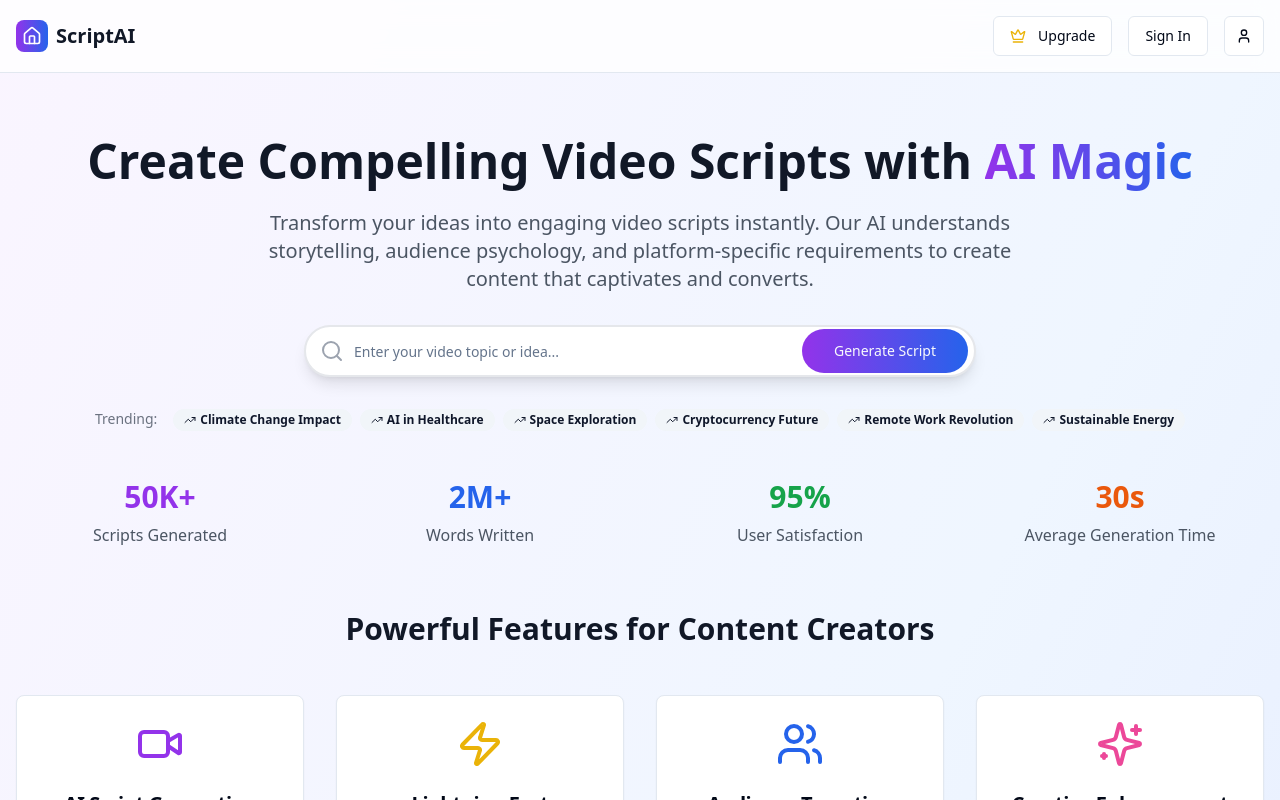
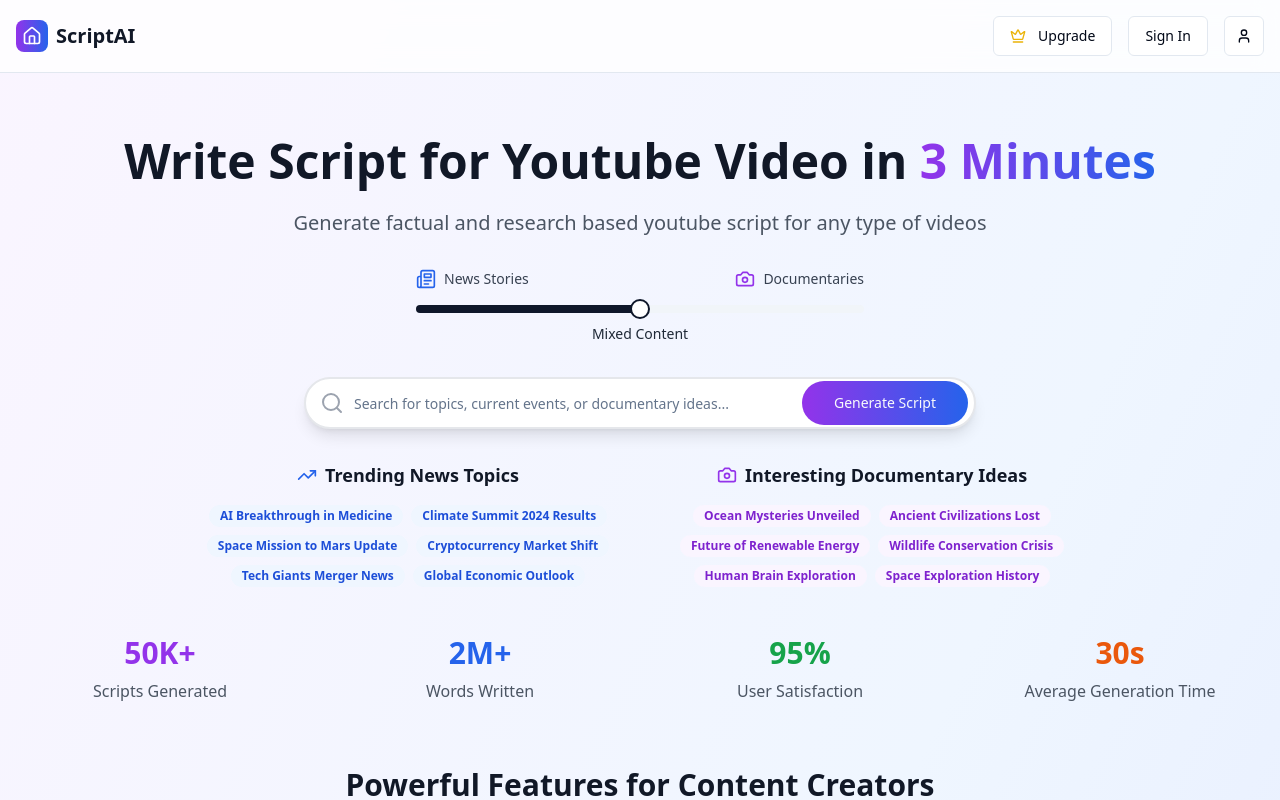
Before and after one commit to Prathap331/Story-Bit, a React (Vite) app: page / in a window 1280 px wide. Shown: the top 800 px of the page. Built offline with nearby package versions, Linux system fonts and the light colour scheme.

Commit message:
Refactor: Redesign home page
Redesigned the home page with a new header, buttons, and search options. Restored the old version of the home page.

```diff
--- a/src/pages/Index.tsx
+++ b/src/pages/Index.tsx
@@ -6,6 +6,7 @@ import { Button } from '@/components/ui/button';
 import { Card, CardContent, CardDescription, CardHeader, CardTitle } from '@/components/ui/card';
 import { Input } from '@/components/ui/input';
 import { Badge } from '@/components/ui/badge';
+import { Slider } from '@/components/ui/slider';
 import {
   Search,
   Video,
@@ -19,11 +20,14 @@ import {
   Star,
   CheckCircle,
   Image,
-  Film
+  Film,
+  Newspaper,
+  Camera
 } from 'lucide-react';
 
 const Index = () => {
   const [searchQuery, setSearchQuery] = useState('');
+  const [contentType, setContentType] = useState([50]); // 0 = News, 100 = Documentaries, 50 = middle
   const navigate = useNavigate();
 
   const handleSearch = () => {
@@ -32,14 +36,34 @@ const Index = () => {
     }
   };
 
-  const trendingTopics = [
-    'Climate Change Impact',
-    'AI in Healthcare',
-    'Space Exploration',
-    'Cryptocurrency Future',
-    'Remote Work Revolution',
-    'Sustainable Energy'
+  const getContentTypeLabel = () => {
+    if (contentType[0] < 25) return 'News Stories';
+    if (contentType[0] > 75) return 'Documentaries';
+    return 'Mixed Content';
+  };
+
+  const trendingNews = [
+    'AI Breakthrough in Medicine',
+    'Climate Summit 2024 Results',
+    'Space Mission to Mars Update',
+    'Cryptocurrency Market Shift',
+    'Tech Giants Merger News',
+    'Global Economic Outlook'
   ];
+
+  const documentaryTopics = [
+    'Ocean Mysteries Unveiled',
+    'Ancient Civilizations Lost',
+    'Future of Renewable Energy',
+    'Wildlife Conservation Crisis',
+    'Human Brain Exploration',
+    'Space Exploration History'
+  ];
+
+  const handleSuggestionClick = (suggestion: string) => {
+    setSearchQuery(suggestion);
+    navigate(`/search/${encodeURIComponent(suggestion)}`);
+  };
 
   const features = [
     {
@@ -93,22 +117,45 @@ const Index = () => {
       <div className="container mx-auto px-4 py-16">
         <div className="text-center mb-12">
           <h1 className="text-5xl font-bold text-gray-900 mb-6">
-            Create Compelling Video Scripts with{' '}
+            Write Script for Youtube Video in{' '}
             <span className="bg-gradient-to-r from-purple-600 to-blue-600 bg-clip-text text-transparent">
-              AI Magic
+              3 Minutes
             </span>
           </h1>
           <p className="text-xl text-gray-600 mb-8 max-w-3xl mx-auto">
-            Transform your ideas into engaging video scripts instantly. Our AI understands storytelling,
-            audience psychology, and platform-specific requirements to create content that captivates and converts.
+            Generate factual and research based youtube script for any type of videos
           </p>
+
+          {/* Content Type Slider */}
+          <div className="max-w-md mx-auto mb-8">
+            <div className="flex items-center justify-between mb-4">
+              <div className="flex items-center">
+                <Newspaper className="w-5 h-5 mr-2 text-blue-600" />
+                <span className="text-sm font-medium text-gray-700">News Stories</span>
+              </div>
+              <div className="flex items-center">
+                <Camera className="w-5 h-5 mr-2 text-purple-600" />
+                <span className="text-sm font-medium text-gray-700">Documentaries</span>
+              </div>
+            </div>
+            <Slider
+              value={contentType}
+              onValueChange={setContentType}
+              max={100}
+              step={1}
+              className="w-full"
+            />
+            <div className="text-center mt-2">
+              <span className="text-sm font-medium text-gray-800">{getContentTypeLabel()}</span>
+            </div>
+          </div>
 
           {/* Search Bar */}
           <div className="relative max-w-2xl mx-auto mb-8">
             <Search className="absolute left-4 top-1/2 transform -translate-y-1/2 text-gray-400 w-6 h-6" />
             <Input
               type="text"
-              placeholder="Enter your video topic or idea..."
+              placeholder="Search for topics, current events, or documentary ideas..."
               value={searchQuery}
               onChange={(e) => setSearchQuery(e.target.value)}
               onKeyPress={(e) => e.key === 'Enter' && handleSearch()}
@@ -123,23 +170,49 @@ const Index = () => {
             </Button>
           </div>
 
-          {/* Trending Topics */}
-          <div className="flex flex-wrap justify-center gap-2 mb-12">
-            <span className="text-sm text-gray-500 mr-2">Trending:</span>
-            {trendingTopics.map((topic, index) => (
+          {/* Trending Suggestions */}
+          <div className="max-w-4xl mx-auto mb-12">
+            <div className="grid md:grid-cols-2 gap-8">
+              {/* Trending News */}
+              <div>
+                <div className="flex items-center justify-center mb-4">
+                  <TrendingUp className="w-5 h-5 mr-2 text-blue-600" />
+                  <h3 className="text-lg font-semibold text-gray-900">Trending News Topics</h3>
+                </div>
+                <div className="flex flex-wrap justify-center gap-2">
+                  {trendingNews.map((topic, index) => (
                     <Badge
                       key={index}
                       variant="secondary"
-                className="cursor-pointer hover:bg-purple-100 transition-colors"
-                onClick={() => {
-                  setSearchQuery(topic);
-                  navigate(`/search/${encodeURIComponent(topic)}`);
-                }}
+                      className="cursor-pointer hover:bg-blue-100 transition-colors bg-blue-50 text-blue-700"
+                      onClick={() => handleSuggestionClick(topic)}
                     >
-                <TrendingUp className="w-3 h-3 mr-1" />
                       {topic}
                     </Badge>
                   ))}
+                </div>
+              </div>
+
+              {/* Documentary Topics */}
+              <div>
+                <div className="flex items-center justify-center mb-4">
+                  <Camera className="w-5 h-5 mr-2 text-purple-600" />
+                  <h3 className="text-lg font-semibold text-gray-900">Interesting Documentary Ideas</h3>
+                </div>
+                <div className="flex flex-wrap justify-center gap-2">
+                  {documentaryTopics.map((topic, index) => (
+                    <Badge
+                      key={index}
+                      variant="secondary"
+                      className="cursor-pointer hover:bg-purple-100 transition-colors bg-purple-50 text-purple-700"
+                      onClick={() => handleSuggestionClick(topic)}
+                    >
+                      {topic}
+                    </Badge>
+                  ))}
+                </div>
+              </div>
+            </div>
           </div>
         </div>
 
@@ -197,18 +270,18 @@ const Index = () => {
               <div className="w-16 h-16 bg-gradient-to-r from-purple-600 to-blue-600 text-white rounded-full flex items-center justify-center mx-auto mb-4 text-2xl font-bold">
                 1
               </div>
-              <h3 className="text-xl font-semibold mb-3">Enter Your Topic</h3>
+              <h3 className="text-xl font-semibold mb-3">Choose Content Type</h3>
               <p className="text-gray-600">
-                Simply describe your video idea, target audience, and desired length. Our AI will understand your vision.
+                Select between News Stories or Documentaries using our intuitive slider to match your video style.
               </p>
             </div>
             <div className="text-center">
               <div className="w-16 h-16 bg-gradient-to-r from-purple-600 to-blue-600 text-white rounded-full flex items-center justify-center mx-auto mb-4 text-2xl font-bold">
                 2
               </div>
-              <h3 className="text-xl font-semibold mb-3">AI Magic Happens</h3>
+              <h3 className="text-xl font-semibold mb-3">Search Your Topic</h3>
               <p className="text-gray-600">
-                Our advanced AI analyzes trends, audience preferences, and storytelling techniques to craft your script.
+                Enter your topic or choose from our trending suggestions. Our AI will research and gather factual information.
               </p>
             </div>
             <div className="text-center">
@@ -217,7 +290,7 @@ const Index = () => {
               </div>
               <h3 className="text-xl font-semibold mb-3">Get Your Script</h3>
               <p className="text-gray-600">
-                Receive a polished, engaging script ready for production. Edit, customize, and bring your vision to life.
+                Receive a research-based, engaging script ready for your YouTube video in just 3 minutes.
               </p>
             </div>
           </div>
```
Lines whose indentation alone changed are shown as unchanged.
